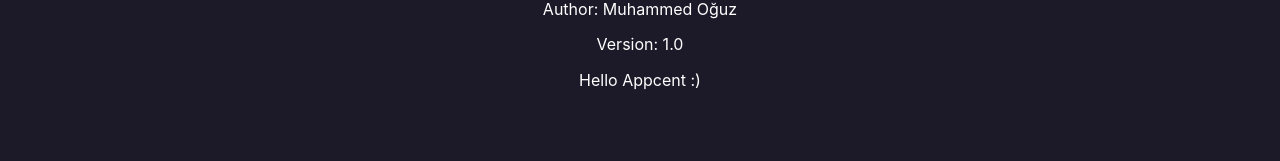
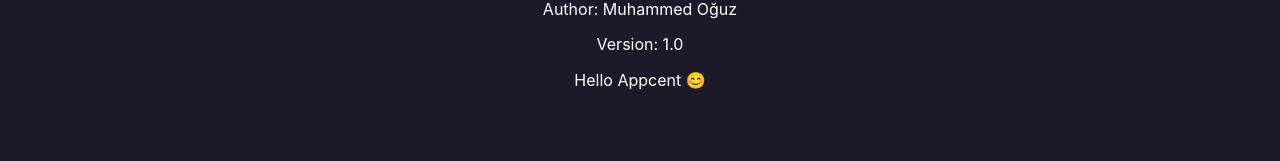
Before and after one commit to muhammedogz/movie-web-app, a React (Create React App) app: page /movie-web-app/about in a window 1280 px wide. Shown: the part 147-308 px from the top of the page. Built offline with nearby package versions, Linux system fonts and the light colour scheme.

Commit message:
Change smiley with emoji

```diff
--- a/src/components/About.js
+++ b/src/components/About.js
@@ -8,7 +8,7 @@
                 <h3>About</h3>
                 <p>Author: Muhammed Oğuz</p>
                 <p>Version: 1.0</p>
-                <p>Hello Appcent :)</p>
+                <p>Hello Appcent 😊</p>
             </div>
         </div>
     )
```
